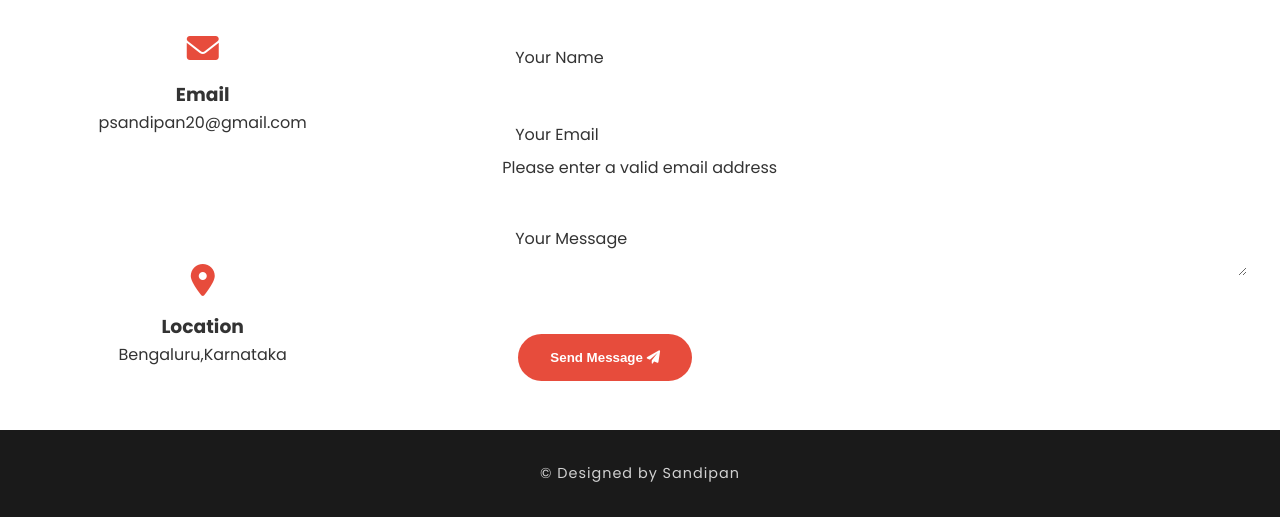
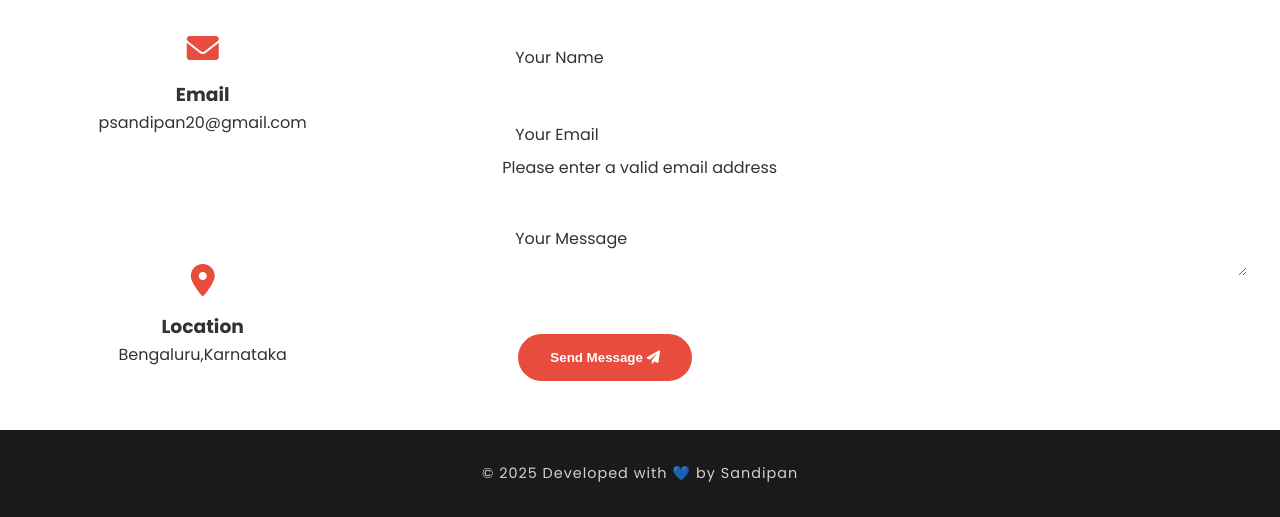
Before and after one commit to arko-14/portfolio-website, a Flask app: page / in a window 1280 px wide. Shown: the part 2238-2755 px from the top of the page. Run offline with Flask 3, Linux system fonts and the light colour scheme; some libraries are stand-ins or nearby versions.

Commit message:
Update index.html

```diff
--- a/templates/index.html
+++ b/templates/index.html
@@ -257,7 +257,7 @@
   <!-- Footer -->
 <footer>
     <div class="footer-content">
-        <p class="copyright">&copy; Designed by Sandipan </p>
+        <p class="copyright">&copy; 2025 Developed with 💙 by Sandipan </p>
     </div>
 </footer>
 
```
